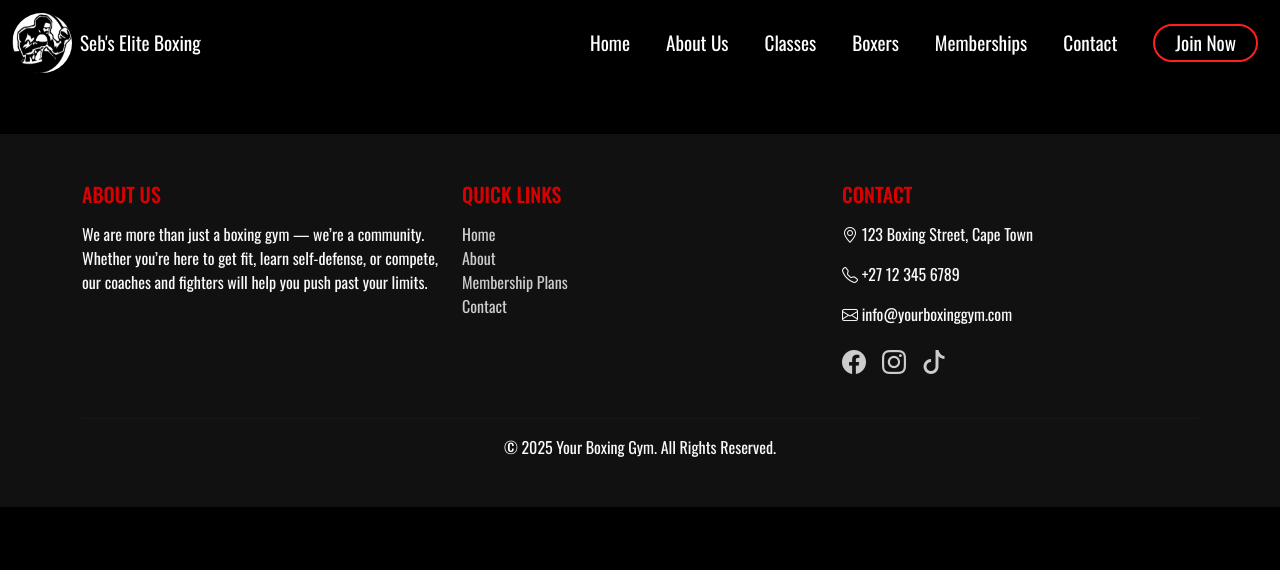
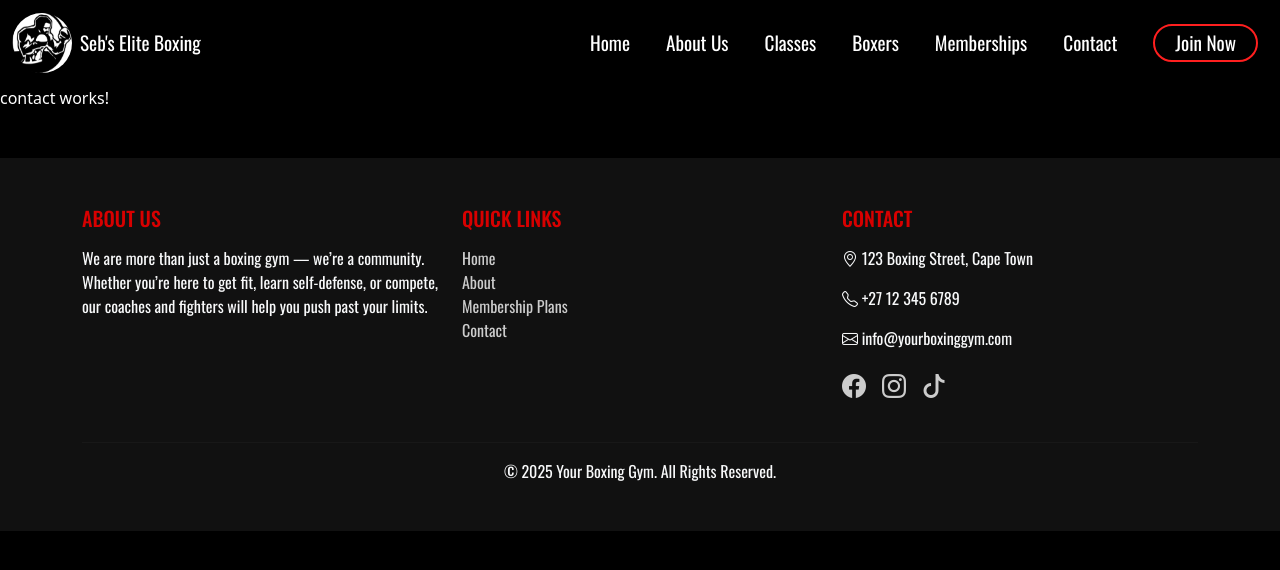
Before and after one commit to PhilipBessong/Portfolio, an Angular app in the folder SebsElite/site/sebselite/: page /contact in a window 1280 px wide. Before the commit this address led to /. Shown: the top 570 px of the page. Built offline with nearby package versions, Linux system fonts and the light colour scheme.

Commit message:
Contact Page Added

```diff
--- a/SebsElite/site/sebselite/src/app/app.routes.ts
+++ b/SebsElite/site/sebselite/src/app/app.routes.ts
@@ -2,7 +2,9 @@
 import { Navbar } from './navbar/navbar';
 import { Home } from './home/home';
 import { About } from './about/about';
+import { Contact } from './contact/contact';
 export const routes: Routes = [
   { path: '', component: Home },
   { path: 'about', component: About },
+  { path: 'contact', component: Contact }
 ];
--- /dev/null
+++ b/SebsElite/site/sebselite/src/app/contact/contact.html
@@ -0,0 +1 @@
+<p>contact works!</p>
```
Also changed, not shown: SebsElite/site/sebselite/src/app/contact/contact.ts (added, +11 -0 lines), SebsElite/site/sebselite/src/app/contact/contact.css (added).
